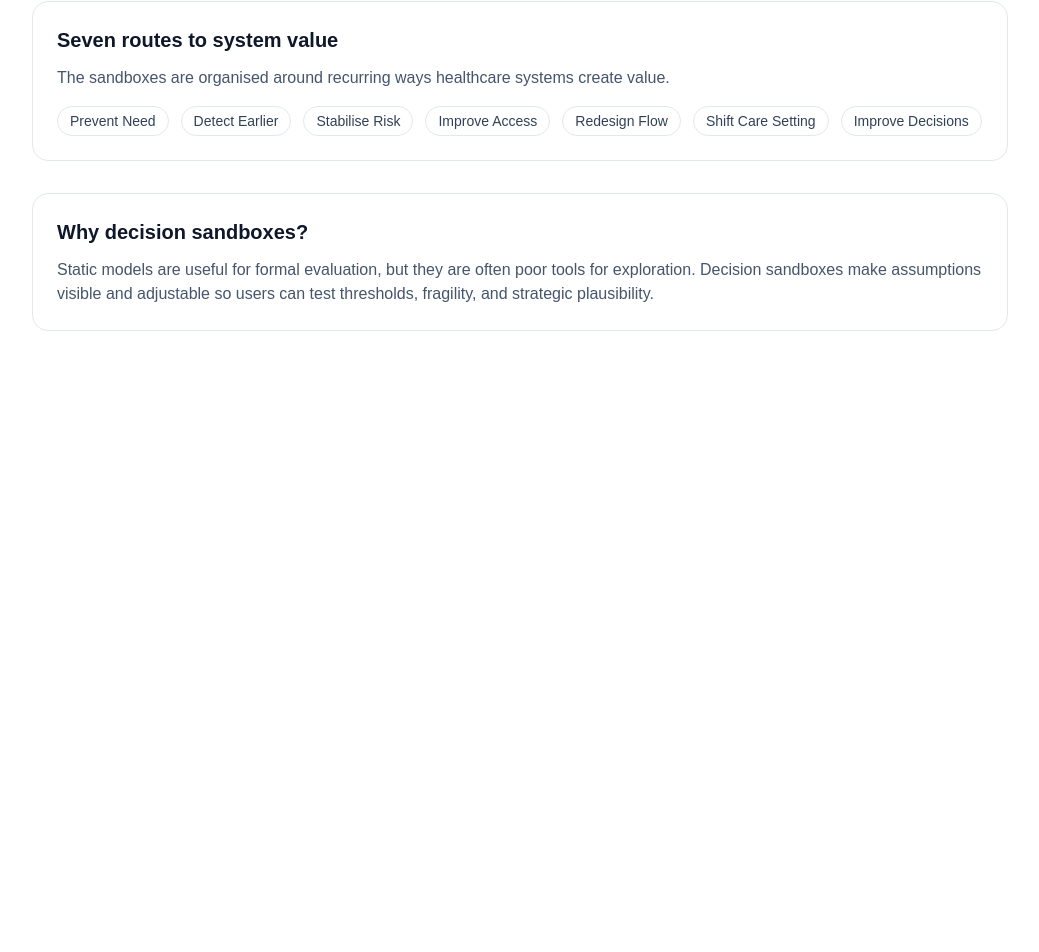
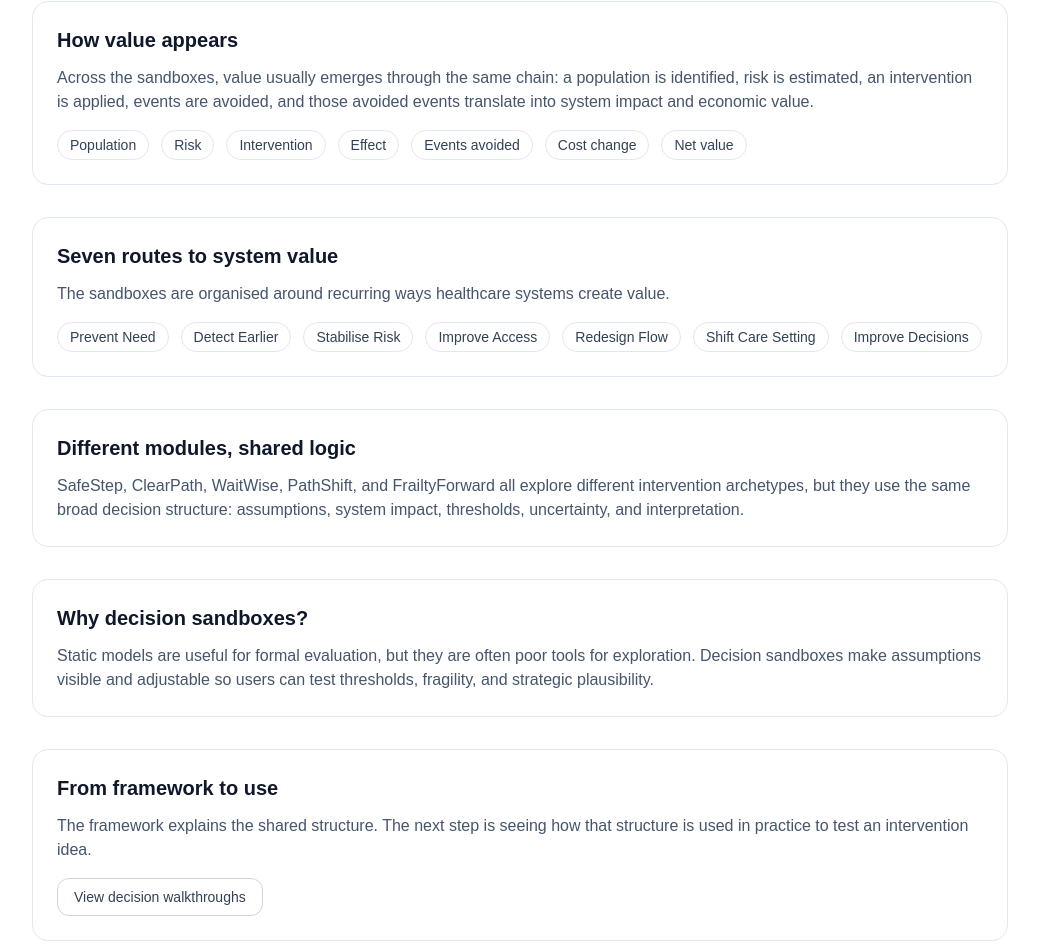
Before and after one commit to olivercareyncl/health-economics-scenario-lab, a Next.js app in the folder site/: page /framework in a window 1280 px wide. Shown: the part 792-1744 px from the top of the page, without its empty margins (120-1159 px from the left). Before the commit the page ends 1187 px from the top, so only its background shows below. Built offline with nearby package versions, Linux system fonts and the light colour scheme.

Commit message:
Update page.tsx

```diff
--- a/site/src/app/framework/page.tsx
+++ b/site/src/app/framework/page.tsx
@@ -1,3 +1,5 @@
+import Link from "next/link";
+
 export default function FrameworkPage() {
   return (
     <div className="mx-auto max-w-5xl px-6 py-16">
@@ -26,9 +28,9 @@ export default function FrameworkPage() {
         <div className="rounded-2xl border border-slate-200 p-6">
           <h2 className="text-xl font-semibold">Basic structure</h2>
           <p className="mt-3 text-slate-600">
-            Most sandboxes in the lab follow the same broad logic:
-            population reached, baseline event risk, intervention effect, and
-            delivery cost combine to determine whether value appears.
+            Most sandboxes in the lab follow the same broad logic: population
+            reached, baseline event risk, intervention effect, and delivery cost
+            combine to determine whether value appears.
           </p>
           <div className="mt-4 flex flex-wrap gap-3 text-sm text-slate-700">
             {[
@@ -40,6 +42,34 @@ export default function FrameworkPage() {
               "System savings",
               "Intervention cost",
               "Net system value",
+            ].map((item) => (
+              <span
+                key={item}
+                className="rounded-full border border-slate-200 px-3 py-1"
+              >
+                {item}
+              </span>
+            ))}
+          </div>
+        </div>
+
+        <div className="rounded-2xl border border-slate-200 p-6">
+          <h2 className="text-xl font-semibold">How value appears</h2>
+          <p className="mt-3 text-slate-600">
+            Across the sandboxes, value usually emerges through the same chain:
+            a population is identified, risk is estimated, an intervention is
+            applied, events are avoided, and those avoided events translate into
+            system impact and economic value.
+          </p>
+          <div className="mt-4 flex flex-wrap gap-3 text-sm text-slate-700">
+            {[
+              "Population",
+              "Risk",
+              "Intervention",
+              "Effect",
+              "Events avoided",
+              "Cost change",
+              "Net value",
             ].map((item) => (
               <span
                 key={item}
@@ -78,6 +108,16 @@ export default function FrameworkPage() {
         </div>
 
         <div className="rounded-2xl border border-slate-200 p-6">
+          <h2 className="text-xl font-semibold">Different modules, shared logic</h2>
+          <p className="mt-3 text-slate-600">
+            SafeStep, ClearPath, WaitWise, PathShift, and FrailtyForward all
+            explore different intervention archetypes, but they use the same
+            broad decision structure: assumptions, system impact, thresholds,
+            uncertainty, and interpretation.
+          </p>
+        </div>
+
+        <div className="rounded-2xl border border-slate-200 p-6">
           <h2 className="text-xl font-semibold">Why decision sandboxes?</h2>
           <p className="mt-3 text-slate-600">
             Static models are useful for formal evaluation, but they are often
@@ -86,6 +126,22 @@ export default function FrameworkPage() {
             strategic plausibility.
           </p>
         </div>
+
+        <div className="rounded-2xl border border-slate-200 p-6">
+          <h2 className="text-xl font-semibold">From framework to use</h2>
+          <p className="mt-3 text-slate-600">
+            The framework explains the shared structure. The next step is seeing
+            how that structure is used in practice to test an intervention idea.
+          </p>
+          <div className="mt-4">
+            <Link
+              href="/how-to-use"
+              className="inline-flex rounded-xl border border-slate-300 px-4 py-2 text-sm font-medium text-slate-700 transition hover:bg-slate-50"
+            >
+              View decision walkthroughs
+            </Link>
+          </div>
+        </div>
       </section>
     </div>
   );
```
